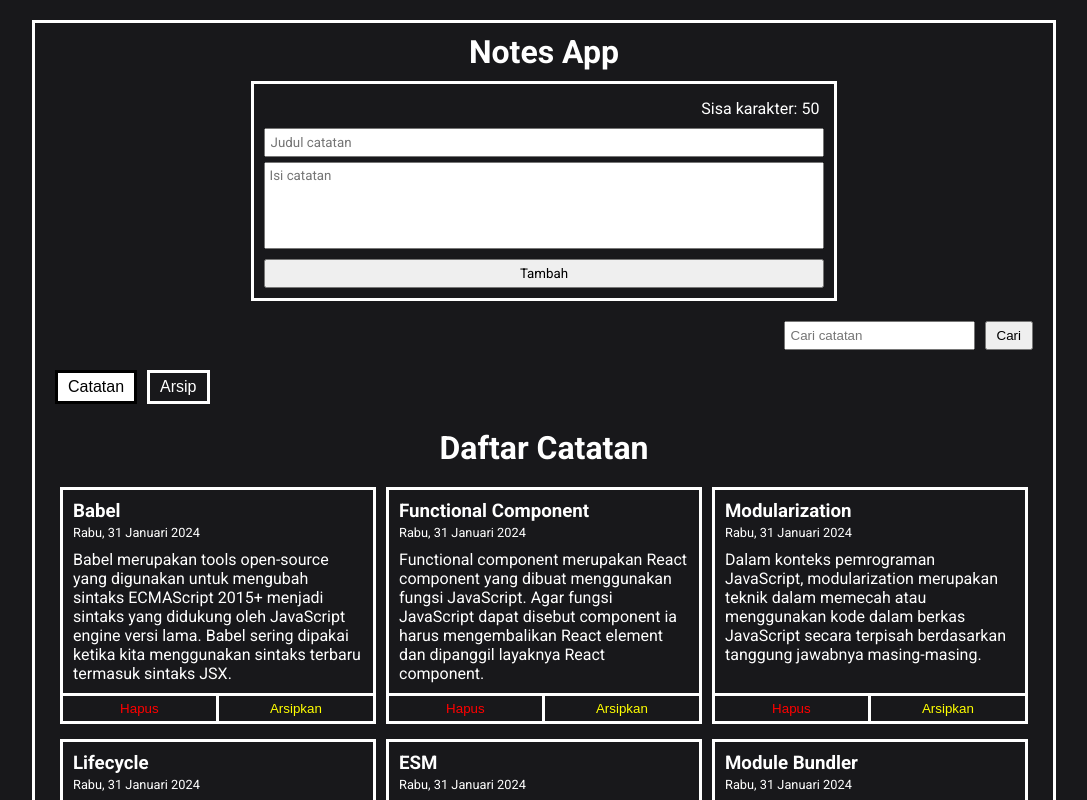
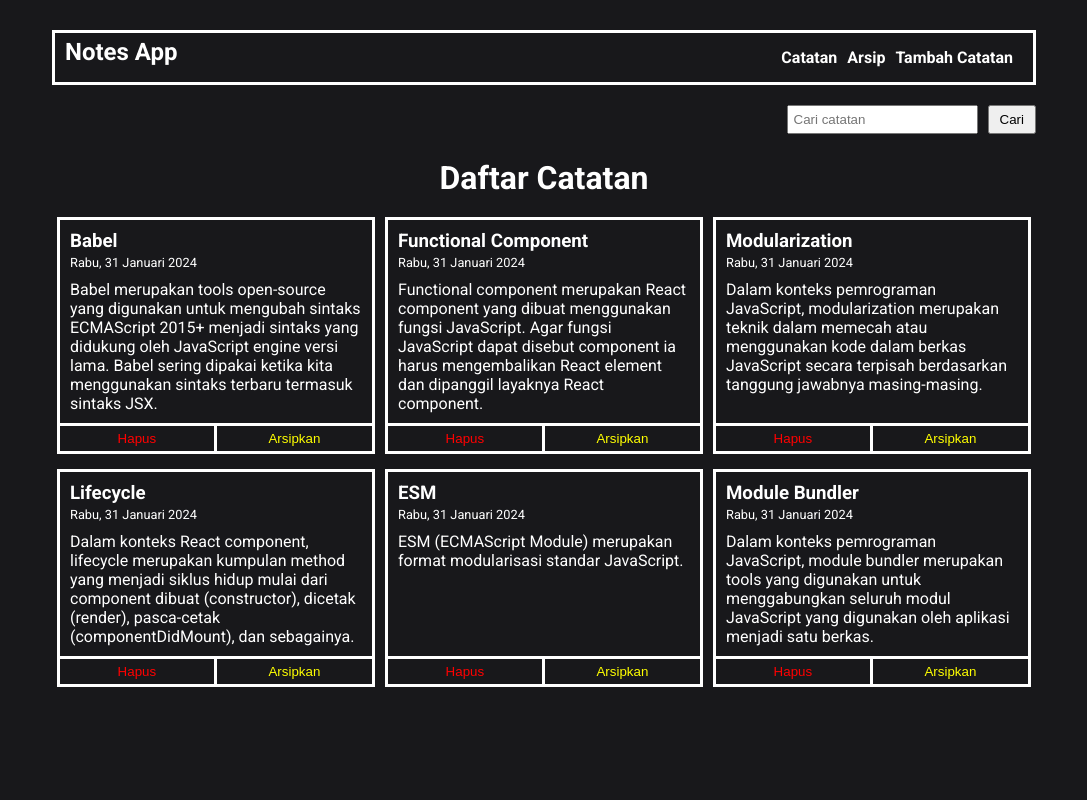
Before and after one commit to JohannesLumbantoruan/react-notes-app, a React (Vite) app: page / in a window 1280 px wide. Shown: the top 800 px of the page, without its empty margins (96-1183 px from the left). Built offline with nearby package versions, Linux system fonts and the light colour scheme.

Commit message:
Create navigation, home page, and archive page

```diff
--- /dev/null
+++ b/src/components/Navigation.jsx
@@ -0,0 +1,14 @@
+import { Link } from "react-router-dom";
+
+export default function Navigation() {
+    return (
+        <nav>
+            <h1>Notes App</h1>
+            <ul>
+                <li><Link to="/">Catatan</Link></li>
+                <li><Link to="/archives">Arsip</Link></li>
+                <li><Link to="/notes/add">Tambah Catatan</Link></li>
+            </ul>
+        </nav>
+    );
+}
--- a/src/components/NoteApp.jsx
+++ b/src/components/NoteApp.jsx
@@ -1,162 +1,22 @@
 import React from "react";
-import NoteList from "./NoteList";
-import { getNotes } from "../data/notes";
-import NoteAddForm from "./NoteAddForm";
-import NoteSearhForm from "./NoteSearchForm";
+import { Routes, Route } from "react-router-dom";
+import HomePage from "../pages/HomePage";
+import ArchivesPage from "../pages/ArchivesPage";
+import Navigation from "./Navigation";
 
 export default class NoteApp extends React.Component {
-    constructor(props) {
-        super(props);
-
-        this.state = {
-            notes: getNotes(),
-            search: false,
-            searchResult: [],
-            showArchives: false,
-            archiveSearchResult: []
-        };
-
-        this.onAddNoteHandler = this.onAddNoteHandler.bind(this);
-        this.onDeleteNoteHandler = this.onDeleteNoteHandler.bind(this);
-        this.onSearchNoteHandler = this.onSearchNoteHandler.bind(this);
-        this.onArchiveNoteHandler = this.onArchiveNoteHandler.bind(this);
-        this.onNoteClickHandler = this.onNoteClickHandler.bind(this);
-        this.onArchiveClickHandler = this.onArchiveClickHandler.bind(this);
-        this.onDeleteArchiveHandler = this.onDeleteArchiveHandler.bind(this);
-        this.onUnarchiveNoteHandler = this.onUnarchiveNoteHandler.bind(this);
-        this.onSearchArchiveHandler = this.onSearchArchiveHandler.bind(this);
-    }
-
-    onAddNoteHandler(note) {
-        this.setState((prev) => ({
-            ...prev,
-            notes: [
-                {
-                    ...note,
-                    id: +new Date(),
-                    createdAt: new Date().toISOString(),
-                    archived: false
-                },
-                ...prev.notes
-            ]
-        }));
-    }
-
-    onDeleteNoteHandler(id) {
-        this.setState((prev) => ({
-            ...prev,
-            notes: prev.notes.filter((note) => note.id !== id),
-            searchResult: prev.searchResult.filter((note) => note.id !== id),
-            search: false
-        }));
-    }
-
-    onDeleteArchiveHandler(id) {
-        this.setState((prev) => ({
-            ...prev,
-            notes: prev.notes.filter((note) => note.id !== id),
-            archiveSearchResult: prev.archiveSearchResult.filter((note) => note.id !== id),
-            search: false
-        }));
-    }
-
-    onSearchNoteHandler(query) {
-        this.setState((prev) => ({
-            ...prev,
-            search: true,
-            searchResult: prev.notes.filter((note) => {
-                if (note.archived) return false;
-
-                return note.title.toLowerCase().includes(query)
-            })
-        }));
-    }
-
-    onSearchArchiveHandler(query) {
-        this.setState((prev) => ({
-            ...prev,
-            search: true,
-            archiveSearchResult: prev.notes.filter((note) => {
-                if (!note.archived) return false;
-
-                return note.title.toLowerCase().includes(query);
-            })
-        }));
-    }
-
-    onArchiveNoteHandler(id) {
-        this.setState((prev) => ({
-            ...prev,
-            notes: prev.notes.map((note) => {
-                if (note.id === id) {
-                    note.archived = true;
-                }
-
-                return note;
-            }),
-            searchResult: prev.searchResult.filter((note) => note.id !== id),
-            search: false
-        }));
-    }
-
-    onUnarchiveNoteHandler(id) {
-        this.setState((prev) => ({
-            ...prev,
-            notes: prev.notes.map((note) => {
-                if (note.id === id) {
-                    note.archived = false;
-                }
-
-                return note;
-            }),
-            archiveSearchResult: prev.archiveSearchResult.filter((note) => note.id !== id),
-            search: false
-        }));
-    }
-
-    onNoteClickHandler() {
-        this.setState({
-            showArchives: false,
-            search: false
-        });
-    }
-
-    onArchiveClickHandler() {
-        this.setState({
-            showArchives: true,
-            search: false
-        });
-    }
-
     render() {
-        const notes = this.state.notes.filter((note) => !note.archived);
-        const archivedNotes = this.state.notes.filter((note) => note.archived);
-
         return (
             <div className="note-app">
-                <h1>Notes App</h1>
-                <NoteAddForm addNote={this.onAddNoteHandler} />
-                <NoteSearhForm searchNote={this.state.showArchives? this.onSearchArchiveHandler : this.onSearchNoteHandler} showArchives={this.state.showArchives} />
-                <ul className="note-app__menu">
-                    <li>
-                        <button onClick={this.onNoteClickHandler} className={this.state.showArchives ? '' : 'active'}>Catatan</button>
-                    </li>
-                    <li>
-                        <button onClick={this.onArchiveClickHandler} className={this.state.showArchives ? 'active' : ''}>Arsip</button>
-                    </li>
-                </ul>
-                {
-                    this.state.search ?
-                        this.state.showArchives ?
-                            <NoteList notes={this.state.archiveSearchResult} deleteNote={this.onDeleteArchiveHandler} archiveNote={this.onUnarchiveNoteHandler} showArchives={true} />
-                        :
-                            <NoteList notes={this.state.searchResult} deleteNote={this.onDeleteNoteHandler} archiveNote={this.onArchiveNoteHandler} />
-                    :
-                        this.state.showArchives ?
-                            <NoteList notes={archivedNotes} deleteNote={this.onDeleteArchiveHandler} archiveNote={this.onUnarchiveNoteHandler} showArchives={true} />
-                        :
-                            <NoteList notes={notes} deleteNote={this.onDeleteNoteHandler} archiveNote={this.onArchiveNoteHandler} />
-                }
+                <header>
+                    <Navigation />
+                </header>
+                <main>
+                    <Routes>
+                        <Route path="/" element={<HomePage />} />
+                        <Route path="/archives" element={<ArchivesPage />} />
+                    </Routes>
+                </main>
             </div>
         );
     }
--- a/src/components/NoteSearchForm.jsx
+++ b/src/components/NoteSearchForm.jsx
@@ -26,11 +26,11 @@ export default class NoteSearhForm extends React.Component {
     }
 
     render() {
-        const { showArchives } = this.props;
+        const { isArchive } = this.props;
 
         return (
             <form className="note-search-form" onSubmit={this.onSubmitHandler}>
-                <input type="text" placeholder={showArchives ? 'Cari arsip catatan' : 'Cari catatan'} value={this.state.query} onChange={this.onQueryChangeHandler} />
+                <input type="text" placeholder={isArchive ? 'Cari arsip catatan' : 'Cari catatan'} value={this.state.query} onChange={this.onQueryChangeHandler} />
                 <button type="submit">Cari</button>
             </form>
         );
--- /dev/null
+++ b/src/pages/ArchivesPage.jsx
@@ -0,0 +1,61 @@
+import React from "react";
+import { deleteNote, getArchivedNotes, unArchiveNote } from "../data/notes";
+import NoteSearhForm from "../components/NoteSearchForm";
+import NoteList from "../components/NoteList";
+import { useSearchParams } from "react-router-dom";
+
+export default function ArchivesPageWrapper() {
+    const [searchParams, setSearchParams] = useSearchParams();
+
+    const query = searchParams.get('query');
+
+    const changeSearchParams = (query) => {
+        setSearchParams({ query});
+    };
+
+    return <ArchivesPage query={query} changeQuery={changeSearchParams} />
+}
+
+class ArchivesPage extends React.Component {
+    constructor(props) {
+        super(props);
+
+        this.state = {
+            notes: getArchivedNotes(),
+            query: props.query || ''
+        };
+
+        this.onQueryChangeHandler = this.onQueryChangeHandler.bind(this);
+        this.onDeleteNoteHandler = this.onDeleteNoteHandler.bind(this);
+        this.onArchiveNoteHandler = this.onArchiveNoteHandler.bind(this);
+    }
+
+    onQueryChangeHandler(query) {
+        this.setState({ query });
+
+        this.props.changeQuery(query);
+    }
+
+    onDeleteNoteHandler(id) {
+        deleteNote(id);
+
+        this.setState({ notes: getArchivedNotes() });
+    }
+
+    onArchiveNoteHandler(id) {
+        unArchiveNote(id);
+
+        this.setState({ notes: getArchivedNotes() });
+    }
+
+    render() {
+        const notes = this.state.notes.filter((note) => note.title.toLowerCase().includes(this.state.query));
+
+        return (
+            <section>
+                <NoteSearhForm searchNote={this.onQueryChangeHandler} query={this.state.query} isArchive={true} />
+                <NoteList notes={notes} deleteNote={this.onDeleteNoteHandler} archiveNote={this.onArchiveNoteHandler} isArchive={true} />
+            </section>
+        );
+    }
+}
--- a/src/pages/HomePage.jsx
+++ b/src/pages/HomePage.jsx
@@ -2,6 +2,19 @@ import React from "react";
 import NoteList from "../components/NoteList";
 import NoteSearhForm from "../components/NoteSearchForm";
 import { archiveNote, deleteNote, getNotes } from "../data/notes";
+import { useSearchParams } from "react-router-dom";
+
+export default function HomePageWrapper() {
+    const [searchParams, setSearchParams] = useSearchParams();
+
+    const query = searchParams.get('query');
+
+    const changeSearchParams = (query) => {
+        setSearchParams({ query });
+    };
+
+    return <HomePage query={query} queryChange={changeSearchParams} />
+}
 
 class HomePage extends React.Component {
     constructor(props) {
@@ -9,7 +22,7 @@ class HomePage extends React.Component {
 
         this.state = {
             notes: getNotes(),
-            query: ''
+            query: props.query || ''
         };
 
         this.onDeleteNoteHandler = this.onDeleteNoteHandler.bind(this);
@@ -36,10 +49,12 @@ class HomePage extends React.Component {
     }
 
     render() {
+        const notes = this.state.notes.filter((note) => note.title.toLowerCase().includes(this.state.query));
+
         return (
             <section>
                 <NoteSearhForm searchNote={this.onQueryChangeHandler} query={this.state.query} />
-                <NoteList notes={this.state.notes} deleteNote={this.onDeleteNoteHandler} archiveNote={this.onArchiveNoteHandler} />
+                <NoteList notes={notes} deleteNote={this.onDeleteNoteHandler} archiveNote={this.onArchiveNoteHandler} />
             </section>
         );
     }
--- a/src/styles/style.css
+++ b/src/styles/style.css
@@ -23,36 +23,26 @@
 
 .note-app {
     width: 80%;
-    border: solid #fff;
     margin-inline: auto;
     padding: 10px 20px 20px;
 
-    h1 {
-        text-align: center;
-        margin-bottom: 10px;
-    }
+    nav {
+        border: solid #fff;
+        display: flex;
+        justify-content: space-between;
+        padding: 5px 10px;
 
-    .note-app__menu {
-        list-style-type: none;
-        margin-bottom: 20px;
+        ul {
+            padding: 10px;
+            li {
+                list-style-type: none;
+                display: inline-block;
+                margin-left: 10px;
 
-        li {
-            display: inline-block;
-
-            &:first-child {
-                margin-right: 10px;
-            }
-
-            button {
-                background-color: transparent;
-                border: solid;
-                color: #fff;
-                font-size: 1rem;
-                padding: 5px 10px;
-
-                &:not(.active):hover {
-                    background-color: #fff;
-                    color: #000;
+                a {
+                    text-decoration: none;
+                    color: #fff;
+                    font-weight: bold;
                 }
             }
         }
```
Also changed, not shown: src/components/NoteList.jsx (+4 -4 lines).
